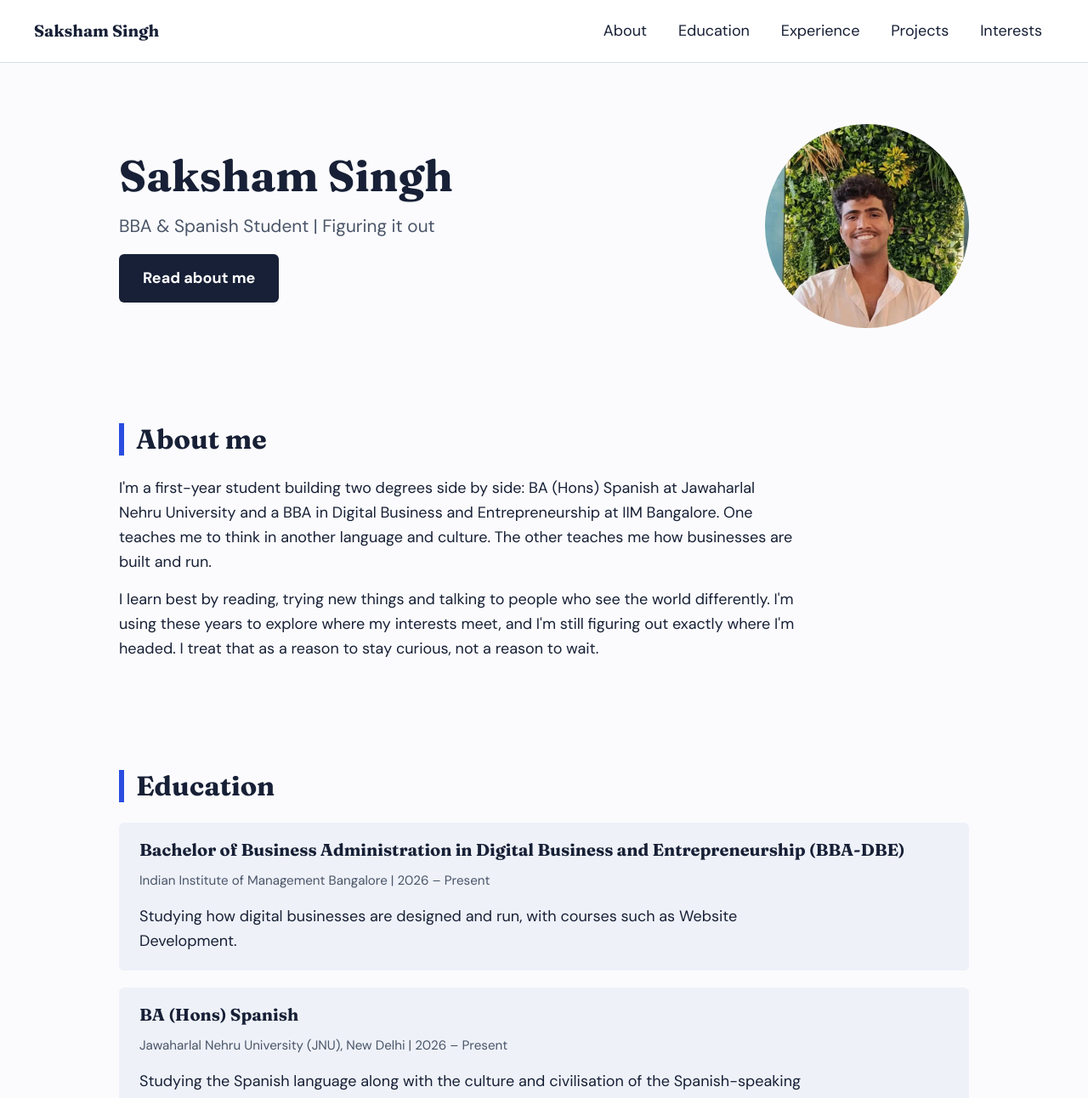
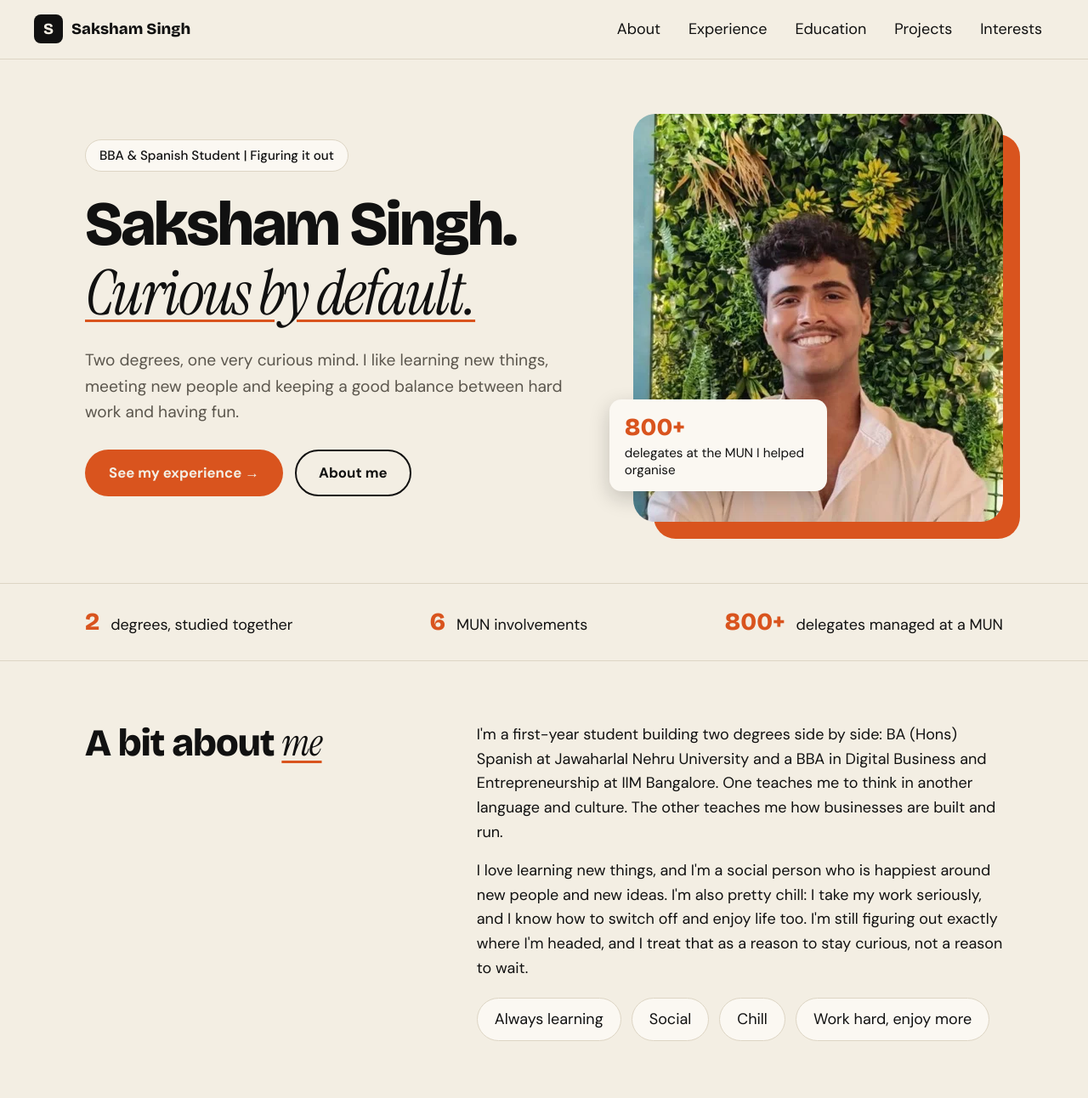
Before and after one commit to Lord-Saksham/Resume-Website, a plain HTML site: page index.html in a window 1280 px wide. Shown: the top 1292 px of the page at 85% size. Drawn offline with nearby package versions, Linux system fonts and the light colour scheme.

Commit message:
Add files via upload

```diff
--- a/index.html
+++ b/index.html
@@ -6,16 +6,16 @@
     <title>Saksham Singh | Resume</title>
     <link rel="preconnect" href="https://fonts.googleapis.com">
     <link rel="preconnect" href="https://fonts.gstatic.com" crossorigin>
-    <link href="https://fonts.googleapis.com/css2?family=DM+Sans:wght@400;700&family=Fraunces:wght@600;700&display=swap" rel="stylesheet">
+    <link href="https://fonts.googleapis.com/css2?family=Bricolage+Grotesque:wght@600;800&family=DM+Sans:wght@400;500;700&family=Instrument+Serif:ital@1&display=swap" rel="stylesheet">
     <link rel="stylesheet" href="style.css">
 </head>
 <body>
     <header class="site-header">
-        <a class="brand" href="#hero">Saksham Singh</a>
+        <a class="brand" href="#hero"><span class="logo">S</span>Saksham Singh</a>
         <nav>
             <a href="#about">About</a>
+            <a href="#experience">Experience</a>
             <a href="#education">Education</a>
-            <a href="#experience">Experience</a>
             <a href="#projects">Projects</a>
             <a href="#interests">Interests</a>
         </nav>
@@ -23,55 +23,102 @@
 
     <main>
         <section id="hero">
-            <div>
-                <h1>Saksham Singh</h1>
-                <p class="tagline">BBA &amp; Spanish Student | Figuring it out</p>
-                <a class="button" href="#about">Read about me</a>
+            <div class="wrap hero-grid">
+                <div class="hero-text">
+                    <p class="pill">BBA &amp; Spanish Student | Figuring it out</p>
+                    <h1>Saksham Singh.<br><em>Curious by default.</em></h1>
+                    <p class="lead">Two degrees, one very curious mind. I like learning new things, meeting new people and keeping a good balance between hard work and having fun.</p>
+                    <div class="actions">
+                        <a class="button" href="#experience">See my experience &rarr;</a>
+                        <a class="button button-ghost" href="#about">About me</a>
                     </div>
-            <img class="photo" src="images/photo.webp" alt="Portrait of Saksham Singh" width="240" height="240">
+                </div>
+                <figure class="hero-photo">
+                    <img src="images/photo.webp" alt="Portrait of Saksham Singh smiling in front of a green plant wall" width="480" height="480">
+                    <figcaption class="float-card"><strong>800+</strong> delegates at the MUN I helped organise</figcaption>
+                </figure>
+            </div>
+        </section>
+
+        <section class="stats">
+            <ul class="wrap">
+                <li><strong>2</strong> degrees, studied together</li>
+                <li><strong>6</strong> MUN involvements</li>
+                <li><strong>800+</strong> delegates managed at a MUN</li>
+            </ul>
         </section>
 
         <section id="about">
-            <h2>About me</h2>
+            <div class="wrap about-grid">
+                <h2>A bit about <em>me</em></h2>
+                <div>
                     <p>I'm a first-year student building two degrees side by side: BA (Hons) Spanish at Jawaharlal Nehru University and a BBA in Digital Business and Entrepreneurship at IIM Bangalore. One teaches me to think in another language and culture. The other teaches me how businesses are built and run.</p>
-            <p>I learn best by reading, trying new things and talking to people who see the world differently. I'm using these years to explore where my interests meet, and I'm still figuring out exactly where I'm headed. I treat that as a reason to stay curious, not a reason to wait.</p>
+                    <p>I love learning new things, and I'm a social person who is happiest around new people and new ideas. I'm also pretty chill: I take my work seriously, and I know how to switch off and enjoy life too. I'm still figuring out exactly where I'm headed, and I treat that as a reason to stay curious, not a reason to wait.</p>
+                    <ul class="tags">
+                        <li>Always learning</li>
+                        <li>Social</li>
+                        <li>Chill</li>
+                        <li>Work hard, enjoy more</li>
+                    </ul>
+                </div>
+            </div>
+        </section>
+
+        <section id="experience" class="dark">
+            <div class="wrap">
+                <h2>Experience</h2>
+                <div class="cards">
+                    <article class="card card-dark">
+                        <h3>The Indian Summit Foundation: Secretariat</h3>
+                        <ul>
+                            <li>Helped organise the Model United Nations (MUN) conference.</li>
+                            <li>Handled crowd control for 800+ delegates.</li>
+                        </ul>
+                    </article>
+                    <article class="card card-dark">
+                        <h3>Model United Nations (MUN)</h3>
+                        <p>Six MUN involvements across committees, including:</p>
+                        <ul class="tags tags-dark">
+                            <li>UNHRC</li>
+                            <li>OPEC</li>
+                            <li>CBFC</li>
+                        </ul>
+                    </article>
+                </div>
+            </div>
         </section>
 
         <section id="education">
+            <div class="wrap">
                 <h2>Education</h2>
-            <article class="entry">
+                <div class="cards">
+                    <article class="card">
                         <h3>Bachelor of Business Administration in Digital Business and Entrepreneurship (BBA-DBE)</h3>
-                <p class="meta">Indian Institute of Management Bangalore | 2026 &ndash; Present</p>
+                        <p class="meta">Indian Institute of Management Bangalore | <time datetime="2026">2026</time> &ndash; Present</p>
                         <p>Studying how digital businesses are designed and run, with courses such as Website Development.</p>
                     </article>
-            <article class="entry">
+                    <article class="card">
                         <h3>BA (Hons) Spanish</h3>
-                <p class="meta">Jawaharlal Nehru University (JNU), New Delhi | 2026 &ndash; Present</p>
+                        <p class="meta">Jawaharlal Nehru University (JNU), New Delhi | <time datetime="2026">2026</time> &ndash; Present</p>
                         <p>Studying the Spanish language along with the culture and civilisation of the Spanish-speaking world.</p>
                     </article>
-        </section>
-
-        <section id="experience">
-            <h2>Experience</h2>
-            <p>I'm at the start of my journey and don't have formal work experience yet. Right now I'm building skills through my degrees, projects like this website, and the habits listed below.</p>
+                </div>
+            </div>
         </section>
 
         <section id="projects">
+            <div class="wrap">
                 <h2>Projects</h2>
-            <div class="cards">
-                <article class="card">
+                <article class="card card-feature">
                     <h3>This resume website</h3>
-                    <p>Built from scratch for my Website Development course at IIM Bangalore. It uses semantic HTML, a flexbox navigation bar, a grid of cards and a responsive layout.</p>
+                    <p>Built for my Website Development course at IIM Bangalore. It uses semantic HTML, a sticky flexbox navigation bar, CSS grid cards, a three-colour palette and a responsive layout for phones.</p>
                     <p class="tools">Tools: HTML, CSS, GitHub Pages</p>
-                </article>
-                <article class="card card-muted">
-                    <h3>More coming soon</h3>
-                    <p>Projects from my courses and activities will be added here as I build them.</p>
                 </article>
             </div>
         </section>
 
         <section id="interests">
+            <div class="wrap">
                 <h2>Interests</h2>
                 <ul class="tags">
                     <li>Reading</li>
@@ -79,11 +126,15 @@
                     <li>Interacting with new people</li>
                     <li>Challenging myself</li>
                 </ul>
+            </div>
         </section>
     </main>
 
     <footer>
+        <div class="wrap">
             <p>&copy; 2026 Saksham Singh</p>
+            <p>Built with HTML and CSS</p>
+        </div>
     </footer>
 </body>
 </html>
--- a/style.css
+++ b/style.css
@@ -1,38 +1,68 @@
 /* ===== Palette =====
-   ink #172036 | cobalt #2b4de0 | mist #eef1f8 | paper #fbfbfd | slate #4a5568 */
+   cream #F3EEE3 | ink #111111 | burnt orange #D9541E
+   supporting: card #FBF8F2, border #DDD5C4, muted text #5B564D */
 
 /* ===== Base (element selectors) ===== */
 html {
     scroll-behavior: smooth;
-    scroll-padding-top: 80px; /* keeps headings clear of the sticky nav */
+    scroll-padding-top: 80px;
 }
 body {
     margin: 0;
     font-family: 'DM Sans', sans-serif;
     font-size: 18px;
     line-height: 1.6;
-    color: #172036;
-    background-color: #fbfbfd;
+    color: #111111;
+    background-color: #F3EEE3;
 }
 h1, h2, h3 {
-    font-family: 'Fraunces', serif;
-    line-height: 1.2;
-    margin: 0 0 12px;
+    font-family: 'Bricolage Grotesque', sans-serif;
+    line-height: 1.1;
+    letter-spacing: -0.02em;
+    margin: 0 0 14px;
 }
-h1 { font-size: 3.2rem; }
-h2 { font-size: 2rem; }
-h3 { font-size: 1.25rem; }
+h1 {
+    font-size: clamp(2.8rem, 6vw, 4.6rem);
+    font-weight: 800;
+    letter-spacing: -0.03em;
+}
+h2 {
+    font-size: clamp(2rem, 4vw, 2.8rem);
+    font-weight: 800;
+}
+h3 {
+    font-size: 1.25rem;
+    font-weight: 600;
+}
+em {
+    font-family: 'Instrument Serif', serif;
+    font-style: italic;
+    font-weight: 400;
+    text-decoration: underline;
+    text-decoration-color: #D9541E;
+    text-decoration-thickness: 3px;
+    text-underline-offset: 6px;
+}
 p {
-    max-width: 65ch; /* keeps lines a comfortable length */
+    max-width: 65ch;
     margin: 0 0 16px;
 }
-a { color: #2b4de0; }
+ul { padding-left: 20px; margin: 0; }
+li { margin-bottom: 8px; }
 a:focus-visible {
-    outline: 3px solid #2b4de0;
-    outline-offset: 2px;
+    outline: 3px solid #D9541E;
+    outline-offset: 3px;
 }
 
-/* ===== Navigation bar (position + flexbox) ===== */
+/* ===== Layout helpers ===== */
+.wrap {
+    max-width: 1080px;
+    margin: 0 auto;
+    padding: 0 24px;
+}
+section { padding: 72px 0; }
+
+/* ===== Sticky navigation bar (position + flexbox) ===== */
 .site-header {
     position: sticky;
     top: 0;
@@ -40,173 +70,258 @@ a:focus-visible {
     display: flex;
     justify-content: space-between;
     align-items: center;
-    padding: 14px 40px;
-    background-color: #ffffff;
-    border-bottom: 1px solid #d8dded;
+    padding: 12px 40px;
+    background-color: #F3EEE3;
+    border-bottom: 1px solid #DDD5C4;
 }
 .brand {
-    font-family: 'Fraunces', serif;
-    font-weight: 700;
-    font-size: 1.2rem;
-    color: #172036;
+    display: flex;
+    align-items: center;
+    gap: 10px;
+    font-family: 'Bricolage Grotesque', sans-serif;
+    font-weight: 800;
+    font-size: 1.15rem;
+    color: #111111;
     text-decoration: none;
+}
+.logo {
+    display: flex;
+    align-items: center;
+    justify-content: center;
+    width: 34px;
+    height: 34px;
+    background-color: #111111;
+    color: #F3EEE3;
+    border-radius: 8px;
 }
 nav a {
     display: inline-block;
     padding: 8px 14px;
-    margin-left: 4px;
-    color: #172036;
+    color: #111111;
     text-decoration: none;
-    border-radius: 20px;
+    border-radius: 24px;
 }
 nav a:hover {
-    background-color: #2b4de0;
-    color: #ffffff;
-}
-nav a:active {
-    background-color: #1b33a8;
-}
-
-/* ===== Page layout ===== */
-main {
-    max-width: 1000px;
-    margin: 0 auto;
-    padding: 0 24px;
-}
-section {
-    padding: 56px 0;
-}
-section h2 {
-    border-left: 6px solid #2b4de0;
-    padding-left: 14px;
-    margin-bottom: 24px;
+    background-color: #111111;
+    color: #F3EEE3;
 }
 
 /* ===== Hero (ID selector) ===== */
-#hero {
+#hero { padding-top: 64px; }
+.hero-grid {
+    display: grid;
+    grid-template-columns: 1.15fr 0.85fr;
+    gap: 56px;
+    align-items: center;
+}
+.pill {
+    display: inline-block;
+    padding: 6px 16px;
+    margin-bottom: 22px;
+    font-size: 0.95rem;
+    font-weight: 500;
+    background-color: #FBF8F2;
+    border: 1px solid #DDD5C4;
+    border-radius: 30px;
+}
+.lead {
+    font-size: 1.2rem;
+    color: #5B564D;
+    margin-top: 22px;
+}
+.actions {
     display: flex;
-    align-items: center;
-    justify-content: space-between;
-    gap: 40px;
-    padding-top: 72px;
-}
-.tagline {
-    font-size: 1.3rem;
-    color: #4a5568;
+    flex-wrap: wrap;
+    gap: 14px;
+    margin-top: 28px;
 }
 .button {
     display: inline-block;
     padding: 14px 28px;
-    background-color: #172036;
-    color: #ffffff;
+    background-color: #D9541E;
+    color: #F3EEE3;
     font-weight: 700;
+    font-size: 1.05rem;
     text-decoration: none;
-    border-radius: 6px;
+    border-radius: 40px;
 }
-.button:hover {
-    background-color: #2b4de0;
+.button:hover { background-color: #111111; }
+.button-ghost {
+    background-color: transparent;
+    color: #111111;
+    border: 2px solid #111111;
+    padding: 12px 26px;
 }
-.photo-placeholder,
-.photo {
-    flex-shrink: 0;
-    width: 240px;
-    height: 240px;
-    border-radius: 50%;
-}
-.photo { object-fit: cover; }
-.photo-placeholder {
-    display: flex;
-    align-items: center;
-    justify-content: center;
-    background-color: #2b4de0;
-    color: #ffffff;
-    font-family: 'Fraunces', serif;
-    font-size: 4rem;
+.button-ghost:hover {
+    background-color: #111111;
+    color: #F3EEE3;
 }
 
-/* ===== Education ===== */
-.entry {
-    background-color: #eef1f8;
-    padding: 20px 24px;
-    margin-bottom: 20px;
-    border-radius: 6px;
+/* Photo with an offset orange panel behind it */
+.hero-photo {
+    position: relative;
+    margin: 0;
 }
-.entry p:last-child { margin-bottom: 0; }
+.hero-photo::before {
+    content: "";
+    position: absolute;
+    top: 24px;
+    left: 24px;
+    right: -20px;
+    bottom: -20px;
+    background-color: #D9541E;
+    border-radius: 26px;
+}
+.hero-photo img {
+    position: relative;
+    display: block;
+    width: 100%;
+    aspect-ratio: 4 / 5;
+    object-fit: cover;
+    border-radius: 26px;
+}
+.float-card {
+    position: absolute;
+    left: -28px;
+    bottom: 36px;
+    max-width: 220px;
+    padding: 14px 18px;
+    background-color: #FBF8F2;
+    border-radius: 14px;
+    box-shadow: 0 8px 24px rgba(17, 17, 17, 0.2);
+    font-size: 0.95rem;
+    line-height: 1.35;
+}
+.float-card strong {
+    display: block;
+    font-family: 'Bricolage Grotesque', sans-serif;
+    font-size: 1.8rem;
+    color: #D9541E;
+}
+
+/* ===== Stats strip ===== */
+.stats {
+    padding: 0;
+    border-top: 1px solid #DDD5C4;
+    border-bottom: 1px solid #DDD5C4;
+}
+.stats ul {
+    display: flex;
+    flex-wrap: wrap;
+    justify-content: space-between;
+    gap: 16px;
+    padding-top: 22px;
+    padding-bottom: 22px;
+    list-style: none;
+}
+.stats li { margin: 0; }
+.stats strong {
+    font-family: 'Bricolage Grotesque', sans-serif;
+    font-size: 1.8rem;
+    color: #D9541E;
+    margin-right: 8px;
+}
+
+/* ===== About ===== */
+.about-grid {
+    display: grid;
+    grid-template-columns: 0.8fr 1.2fr;
+    gap: 48px;
+}
+
+/* ===== Cards (grid) ===== */
+.cards {
+    display: grid;
+    grid-template-columns: repeat(auto-fit, minmax(300px, 1fr));
+    gap: 24px;
+    margin-top: 28px;
+}
+.card {
+    padding: 28px;
+    background-color: #FBF8F2;
+    border: 1px solid #DDD5C4;
+    border-radius: 20px;
+}
+.card p:last-child { margin-bottom: 0; }
 .meta {
-    color: #4a5568;
+    color: #5B564D;
+    font-size: 0.95rem;
+}
+.card-feature {
+    margin-top: 28px;
+    border-left: 8px solid #D9541E;
+}
+.tools {
+    font-weight: 700;
     font-size: 0.95rem;
 }
 
-/* ===== Projects (grid + two classes on one element) ===== */
-.cards {
-    display: grid;
-    grid-template-columns: repeat(auto-fit, minmax(280px, 1fr));
-    gap: 24px;
+/* ===== Dark experience section ===== */
+.dark {
+    background-color: #111111;
+    color: #F3EEE3;
 }
-.card {
-    background-color: #ffffff;
-    border: 1px solid #d8dded;
-    border-radius: 6px;
-    padding: 24px;
+.card-dark {
+    background-color: #1c1c1c;
+    border-color: #333333;
 }
-.card-muted {
-    background-color: #eef1f8;
-    border-style: dashed;
-}
-.tools {
-    margin: 0;
-    font-size: 0.95rem;
-    color: #4a5568;
-}
+.card-dark h3 { color: #F3EEE3; }
 
-/* ===== Interests ===== */
+/* ===== Tags (flexbox) ===== */
 .tags {
     display: flex;
     flex-wrap: wrap;
     gap: 12px;
     padding: 0;
-    margin: 0;
+    margin-top: 20px;
     list-style: none;
 }
 .tags li {
+    margin: 0;
     padding: 10px 20px;
-    background-color: #eef1f8;
+    background-color: #FBF8F2;
+    border: 1px solid #DDD5C4;
     border-radius: 30px;
+}
+.tags-dark li {
+    background-color: #D9541E;
+    border-color: #D9541E;
+    color: #F3EEE3;
+    font-weight: 700;
 }
 
 /* ===== Footer ===== */
 footer {
     padding: 28px 0;
-    text-align: center;
-    color: #4a5568;
-    background-color: #eef1f8;
+    background-color: #111111;
+    color: #F3EEE3;
+    border-top: 1px solid #333333;
 }
-footer p {
-    max-width: none;
-    margin: 0;
+footer .wrap {
+    display: flex;
+    flex-wrap: wrap;
+    justify-content: space-between;
+    gap: 8px;
 }
+footer p { margin: 0; }
 
 /* ===== Mobile layout (media query) ===== */
-@media (max-width: 700px) {
+@media (max-width: 800px) {
     .site-header {
         flex-direction: column;
-        gap: 8px;
-        padding: 12px 16px;
+        gap: 6px;
+        padding: 10px 16px;
     }
-    nav a {
-        padding: 6px 10px;
-        margin: 0;
+    nav { text-align: center; }
+    nav a { padding: 6px 10px; }
+    section { padding: 48px 0; }
+    #hero { padding-top: 36px; }
+    .hero-grid,
+    .about-grid {
+        grid-template-columns: 1fr;
+        gap: 40px;
     }
-    #hero {
-        flex-direction: column-reverse;
-        text-align: center;
-        padding-top: 40px;
-    }
-    h1 { font-size: 2.4rem; }
-    .photo-placeholder,
-    .photo {
-        width: 160px;
-        height: 160px;
-    }
-    .photo-placeholder { font-size: 3rem; }
+    .hero-photo { margin-right: 20px; }
+    .float-card { left: 12px; }
+    .cards { grid-template-columns: 1fr; }
 }
```
Lines whose indentation alone changed are shown as unchanged.
